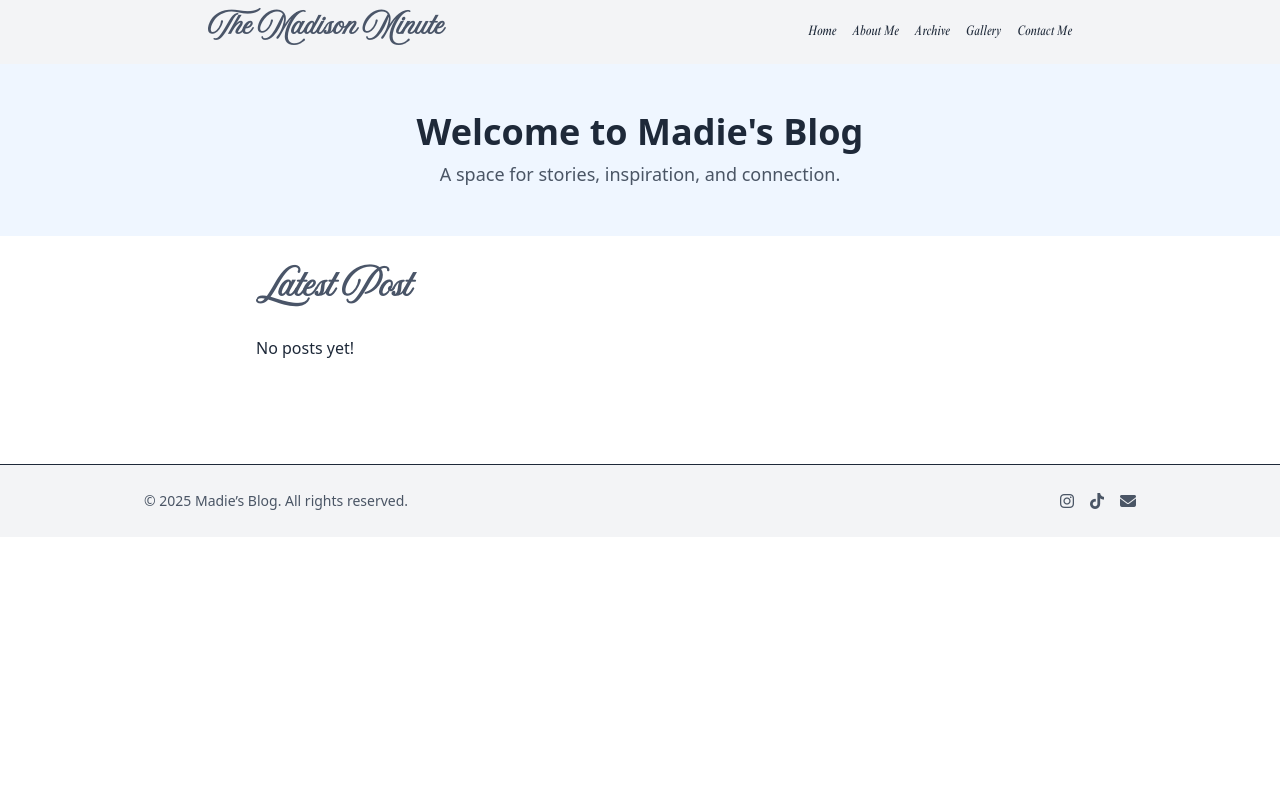
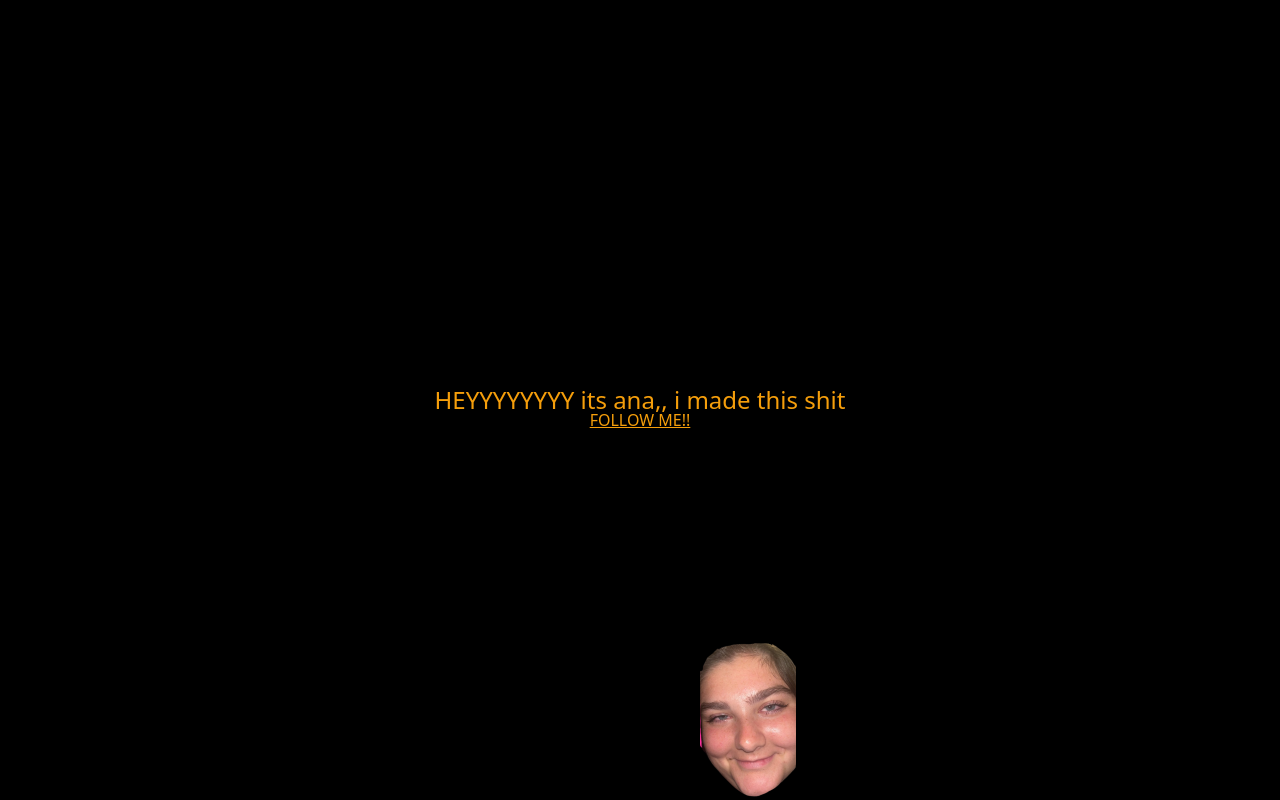
Before and after one commit to ana-gilbert/mb-blog, a Vue app: page /shhh in a window 1280 px wide. Before the commit this address led to /. Built offline with nearby package versions, Linux system fonts and the light colour scheme; no server answers; the database is empty.

Commit message:
navbar/footer stuff

```diff
--- a/src/components/Footer.vue
+++ b/src/components/Footer.vue
@@ -26,6 +26,16 @@
           >
           <i class="fa-solid fa-envelope"></i>
           </a>
+
+          <!-- 🪄 Secret Icon: super subtle flower in corner -->
+          <router-link
+            to="/shhh"
+            class="cursor-pointer"
+            aria-label="secret"
+            title="shhh..."
+          >
+          <i class="fa-solid fa-user-secret text-gray-100" ></i>
+          </router-link>
         </div>
       </div>
     </footer>
--- a/src/components/NavBar.vue
+++ b/src/components/NavBar.vue
@@ -16,12 +16,13 @@
   </header>
 </template>
 
-<style>
+<style scoped>
   h1{
     font-family: 'Amoresa';
     color: #4A5568; /* Gray-700 */
   }
   li{
     font-family: 'Times Condensed';
+    font-size: larger;
   }
 </style>
--- /dev/null
+++ b/src/components/Secrets.vue
@@ -0,0 +1,77 @@
+<template>
+    <div class="relative w-full h-screen bg-black overflow-hidden">
+        <div class="absolute inset-0 flex items-center justify-center">
+            <h1 class="text-2xl" :style="{
+            color: color,
+            }">
+            HEYYYYYYYY its ana,, i made this shit</h1>
+
+        </div>
+        <div class="absolute inset-0 flex items-center justify-center mt-5 pt-5">
+            <h3 :style="{
+            color: color,
+            }">
+            <a href="https://www.instagram.com/anasofiagilbert/"
+            target="_blank"
+            style="text-decoration:
+            underline;">FOLLOW ME!!</a></h3>
+        </div>
+      <div
+        class="absolute w-24 h-12 bg-pink-500 text-white text-center text-xl font-bold flex items-center justify-center rounded shadow-lg"
+        :style="{
+          left: x + 'px',
+          top: y + 'px',
+        }"
+      >
+        <img src="/src/assets/images/hehe2.png" alt="">
+      </div>
+    </div>
+  </template>
+
+  <script setup>
+  import { ref, onMounted, onBeforeUnmount } from 'vue'
+
+  const x = ref(100)
+  const y = ref(100)
+  const dx = ref(2)
+  const dy = ref(2)
+  const color = ref(getRandomColor())
+
+  let animationFrame
+
+  function getRandomColor() {
+    const colors = ['#ec4899', '#f59e0b', '#10b981', '#3b82f6', '#a855f7', '#f43f5e', '#8b5cf6', '#f97316', '#059669', '#2563eb']
+    return colors[Math.floor(Math.random() * colors.length)]
+  }
+
+  function updatePosition() {
+    const elementWidth = 96  // 24 * 4px
+    const elementHeight = 48 // 12 * 4px
+    const maxX = window.innerWidth - elementWidth
+    const maxY = window.innerHeight - elementHeight
+
+    x.value += dx.value
+    y.value += dy.value
+
+    color.value = getRandomColor()
+
+    if (x.value <= 0 || x.value >= maxX) {
+      dx.value *= -1
+
+    }
+    if (y.value <= 0 || y.value >= maxY) {
+      dy.value *= -1
+
+    }
+
+    animationFrame = requestAnimationFrame(updatePosition)
+  }
+
+  onMounted(() => {
+    animationFrame = requestAnimationFrame(updatePosition)
+  })
+
+  onBeforeUnmount(() => {
+    cancelAnimationFrame(animationFrame)
+  })
+  </script>
--- a/src/router/index.js
+++ b/src/router/index.js
@@ -7,6 +7,7 @@ import Archive from '/src/components/Archive.vue'
 import PostDetail from '/src/components/PostDetail.vue'
 import ContactMe from '/src/components/ContactMe.vue'
 import AboutMe from '/src/components/AboutMe.vue'
+import Secrets from '/src/components/Secrets.vue'
 
 const routes = [
   { path: '/', name: 'Home', component: Home },
@@ -16,6 +17,7 @@ const routes = [
   { path: '/post/:id', name: 'PostDetail', component: PostDetail},
   { path: '/contact-me', name: 'ContactMe', component: ContactMe },
   { path: '/about-me', name: 'AboutMe', component: AboutMe },
+  { path : '/shhh', name: 'Secrets', component: Secrets },
   { path: '/:pathMatch(.*)*', redirect: '/' } // Catch-all route to redirect to Home
 ]
 
```
Also changed, not shown: src/assets/images/hehe2.png (added). Lines whose indentation alone changed are shown as unchanged.
